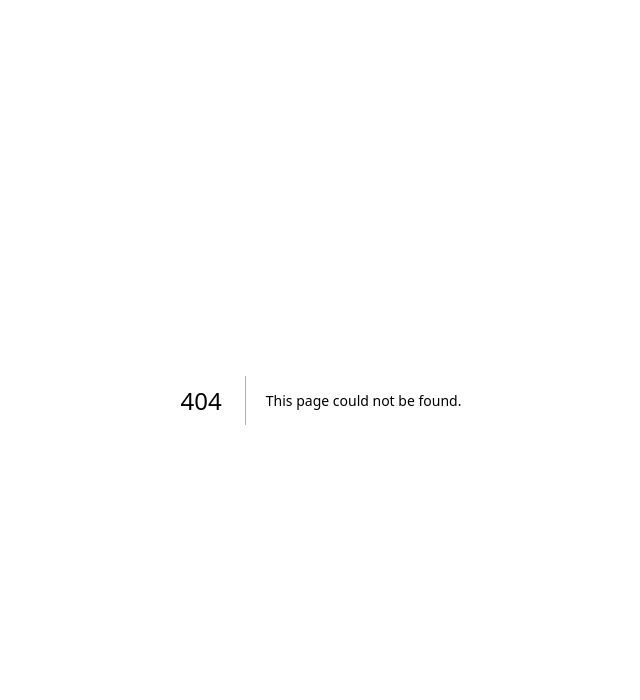
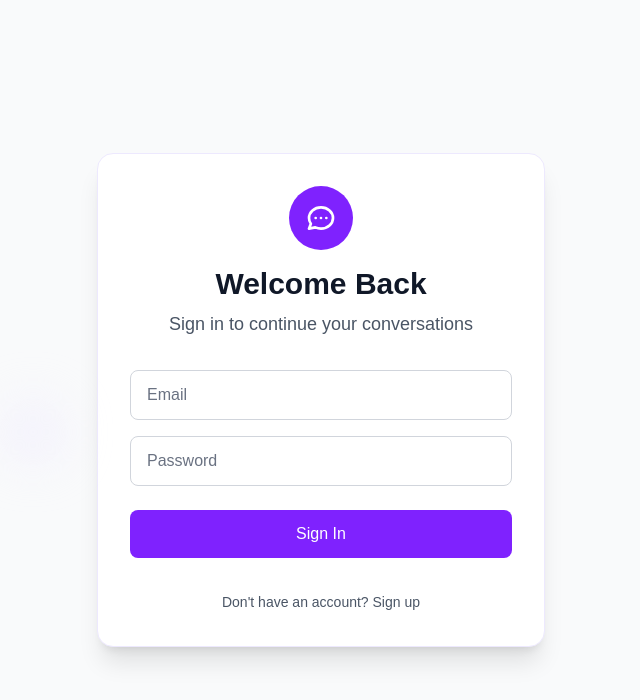
Before and after one commit to shreytechI/chat-front, a Next.js app in the folder client/: page /auth in a window 1280 px wide. Before the commit this address had no page. Shown: the top 700 px of the page, without its empty margins (319-959 px from the left). Built offline with nearby package versions, Linux system fonts and the light colour scheme.

Commit message:
auth page added

```diff
--- /dev/null
+++ b/client/src/app/auth/page.tsx
@@ -0,0 +1,37 @@
+"use client";
+
+import { AuthForm } from "@/components/auth/AuthForm";
+import { AuthHeader } from "@/components/auth/AuthHeader";
+import { useState } from "react";
+
+export default function AuthPage() {
+  const [mode, setMode] = useState<"login" | "signup">("login");
+
+  const handleSubmit = (data: any) => {
+    console.log("Auth data:", data);
+    if (mode === "signup") {
+      console.log("Signup with:", data);
+    } else {
+      console.log("Login with:", data);
+    }
+  };
+
+  const toggleMode = () => {
+    setMode((prev) => (prev === "login" ? "signup" : "login"));
+  };
+
+  return (
+    <div className="min-h-screen bg-gray-50 flex items-center justify-center p-4">
+      <div className="w-full max-w-md">
+        <div className="bg-white p-8 rounded-2xl shadow-xl border border-violet-100">
+          <AuthHeader mode={mode} />
+          <AuthForm mode={mode} onSubmit={handleSubmit} onToggleMode={toggleMode} />
+        </div>
+
+        <div className="absolute top-10 left-10 w-20 h-20 bg-violet-100 rounded-full blur-xl opacity-50"></div>
+        <div className="absolute bottom-10 right-10 w-32 h-32 bg-violet-100 rounded-full blur-xl opacity-50"></div>
+        <div className="absolute top-1/2 left-1/4 w-16 h-16 bg-violet-100 rounded-full blur-xl opacity-50"></div>
+      </div>
+    </div>
+  );
+}
--- /dev/null
+++ b/client/src/app/chat/page.tsx
@@ -0,0 +1,9 @@
+import ChatUi from "@/pages/ChatUi";
+
+export default function ChatPage() {
+  return (
+    <div>
+      <ChatUi />
+    </div>
+  );
+}
--- a/client/src/app/page.tsx
+++ b/client/src/app/page.tsx
@@ -1,9 +1,21 @@
-import ChatUi from "@/pages/ChatUi";
+"use client"
 
-export default function Home() {
+import { useEffect } from "react"
+import { useRouter } from "next/navigation"
+
+export default function HomePage() {
+  const router = useRouter()
+
+  useEffect(() => {
+    router.push("/auth")
+  }, [router])
+
   return (
-   <div>
-    <ChatUi/>
-   </div>
-  );
+    <div className="min-h-screen bg-gray-50 flex items-center justify-center">
+      <div className="text-center">
+        <div className="animate-spin rounded-full h-8 w-8 border-b-2 border-violet-600 mx-auto"></div>
+        <p className="text-gray-600 mt-4">Loading...</p>
+      </div>
+    </div>
+  )
 }
--- /dev/null
+++ b/client/src/components/auth/AuthButton.tsx
@@ -0,0 +1,29 @@
+"use client";
+
+import type React from "react";
+
+interface AuthButtonProps {
+  children: React.ReactNode;
+  onClick: () => void;
+  disabled?: boolean;
+  variant?: "primary" | "secondary";
+}
+
+export function AuthButton({ children, onClick, disabled = false, variant = "primary" }: AuthButtonProps) {
+  const baseClasses = "w-full py-3 px-4 rounded-lg font-medium transition-all duration-200 focus:outline-none focus:ring-2";
+
+  const variantClasses = {
+    primary: "bg-violet-600 text-white hover:bg-violet-700 active:bg-violet-800 focus:ring-violet-200",
+    secondary: "bg-gray-100 text-gray-700 border border-gray-300 hover:bg-gray-200 active:bg-gray-300 focus:ring-gray-200",
+  };
+
+  return (
+    <button
+      onClick={onClick}
+      disabled={disabled}
+      className={`${baseClasses} ${variantClasses[variant]} ${disabled ? "opacity-50 cursor-not-allowed" : ""}`}
+    >
+      {children}
+    </button>
+  );
+}
--- /dev/null
+++ b/client/src/components/auth/AuthForm.tsx
@@ -0,0 +1,141 @@
+"use client";
+
+import type React from "react";
+import { useState } from "react";
+import { useRouter } from "next/navigation";
+import { AuthInput } from "./AuthInput";
+import { AuthButton } from "./AuthButton";
+
+interface AuthFormProps {
+  mode: "login" | "signup";
+  onSubmit: (data: any) => void;
+  onToggleMode: () => void;
+}
+
+interface FormErrors {
+  username?: string;
+  email?: string;
+  password?: string;
+}
+
+export function AuthForm({ mode, onSubmit, onToggleMode }: AuthFormProps) {
+  const router = useRouter();
+  const isSignup = mode === "signup";
+
+  // Form state
+  const [formData, setFormData] = useState({
+    username: "",
+    email: "",
+    password: "",
+  });
+
+  const [errors, setErrors] = useState<FormErrors>({});
+
+  const validateForm = (): boolean => {
+    const newErrors: FormErrors = {};
+
+    if (isSignup && !formData.username.trim()) {
+      newErrors.username = "Username is required";
+    } else if (isSignup && formData.username.length < 3) {
+      newErrors.username = "Username must be at least 3 characters";
+    }
+
+    if (!formData.email.trim()) {
+      newErrors.email = "Email is required";
+    } else if (!/^[^\s@]+@[^\s@]+\.[^\s@]+$/.test(formData.email)) {
+      newErrors.email = "Please enter a valid email address";
+    }
+
+    if (!formData.password.trim()) {
+      newErrors.password = "Password is required";
+    } else if (formData.password.length < 6) {
+      newErrors.password = "Password must be at least 6 characters";
+    }
+
+    setErrors(newErrors);
+
+    if (Object.keys(newErrors).length > 0) {
+      setTimeout(() => {
+        setErrors({});
+      }, 5000);
+    }
+
+    return Object.keys(newErrors).length === 0;
+  };
+
+  const handleSubmit = (e: React.FormEvent) => {
+    e.preventDefault();
+
+    if (!validateForm()) {
+      return;
+    }
+
+    let submitData;
+    if (isSignup) {
+      // SignupInput: username, email, password
+      submitData = {
+        username: formData.username,
+        email: formData.email,
+        password: formData.password,
+      };
+    } else {
+      // LoginInput: email, password
+      submitData = {
+        email: formData.email,
+        password: formData.password,
+      };
+    }
+
+    onSubmit(submitData);
+
+    // Simulate successful auth and redirect to chat
+    setTimeout(() => {
+      router.push("/chat");
+    }, 500);
+  };
+
+  const updateField = (field: string, value: string) => {
+    setFormData((prev) => ({ ...prev, [field]: value }));
+    if (errors[field as keyof FormErrors]) {
+      setErrors((prev) => ({ ...prev, [field]: undefined }));
+    }
+  };
+
+  return (
+    <form onSubmit={handleSubmit} noValidate className="space-y-4">
+      {isSignup && (
+        <AuthInput
+          type="text"
+          placeholder="Username"
+          value={formData.username}
+          onChange={(value) => updateField("username", value)}
+          error={errors.username}
+        />
+      )}
+
+      <AuthInput type="email" placeholder="Email" value={formData.email} onChange={(value) => updateField("email", value)} error={errors.email} />
+
+      <AuthInput
+        type="password"
+        placeholder="Password"
+        value={formData.password}
+        onChange={(value) => updateField("password", value)}
+        error={errors.password}
+      />
+
+      <div className="pt-2">
+        <AuthButton onClick={() => {}}>{isSignup ? "Create Account" : "Sign In"}</AuthButton>
+      </div>
+
+      <div className="text-center pt-4">
+        <button
+          type="button"
+          onClick={onToggleMode}
+          className="text-gray-600 hover:text-violet-600 transition-colors duration-200 text-sm font-medium"
+        >
+          {isSignup ? "Already have an account? Sign in" : "Don't have an account? Sign up"}
+        </button>
+      </div>
+    </form>
+  );
+}
--- /dev/null
+++ b/client/src/components/auth/AuthHeader.tsx
@@ -0,0 +1,28 @@
+interface AuthHeaderProps {
+  mode: "login" | "signup";
+}
+
+export function AuthHeader({ mode }: AuthHeaderProps) {
+  const isSignup = mode === "signup";
+
+  return (
+    <div className="text-center mb-8">
+      <div className="mb-4">
+        <div className="w-16 h-16 bg-violet-600 rounded-full flex items-center justify-center mx-auto mb-4">
+          <svg className="w-8 h-8 text-white" fill="none" stroke="currentColor" viewBox="0 0 24 24">
+            <path
+              strokeLinecap="round"
+              strokeLinejoin="round"
+              strokeWidth={2}
+              d="M8 12h.01M12 12h.01M16 12h.01M21 12c0 4.418-4.03 8-9 8a9.863 9.863 0 01-4.255-.949L3 20l1.395-3.72C3.512 15.042 3 13.574 3 12c0-4.418 4.03-8 9-8s9 3.582 9 8z"
+            />
+          </svg>
+        </div>
+      </div>
+
+      <h1 className="text-3xl font-bold text-gray-900 mb-2">{isSignup ? "Join the Chat" : "Welcome Back"}</h1>
+
+      <p className="text-gray-600 text-lg">{isSignup ? "Create your account to start chatting" : "Sign in to continue your conversations"}</p>
+    </div>
+  );
+}
--- /dev/null
+++ b/client/src/components/auth/AuthInput.tsx
@@ -0,0 +1,26 @@
+"use client";
+
+interface AuthInputProps {
+  type: "text" | "email" | "password";
+  placeholder: string;
+  value: string;
+  onChange: (value: string) => void;
+  error?: string;
+}
+
+export function AuthInput({ type, placeholder, value, onChange, error }: AuthInputProps) {
+  return (
+    <div className="space-y-1">
+      <input
+        type={type}
+        placeholder={placeholder}
+        value={value}
+        onChange={(e) => onChange(e.target.value)}
+        className={`w-full px-4 py-3 bg-white border rounded-lg text-gray-900 placeholder-gray-500 focus:outline-none focus:ring-2 transition-all duration-200 ${
+          error ? "border-red-500 focus:ring-red-200 focus:border-red-500" : "border-gray-300 focus:ring-violet-200 focus:border-violet-500"
+        }`}
+      />
+      {error && <p className="text-red-500 text-sm font-medium">{error}</p>}
+    </div>
+  );
+}
```
